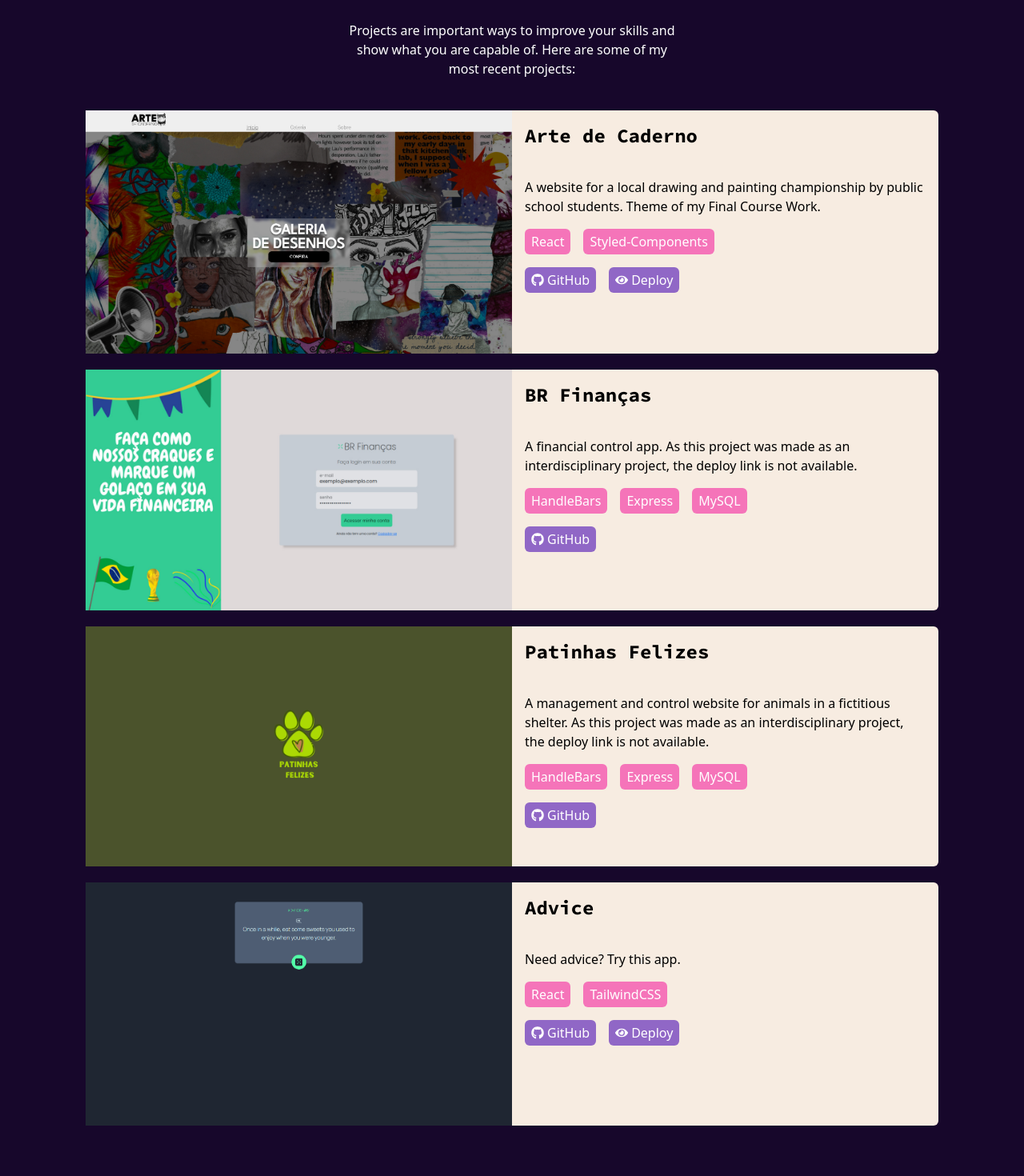
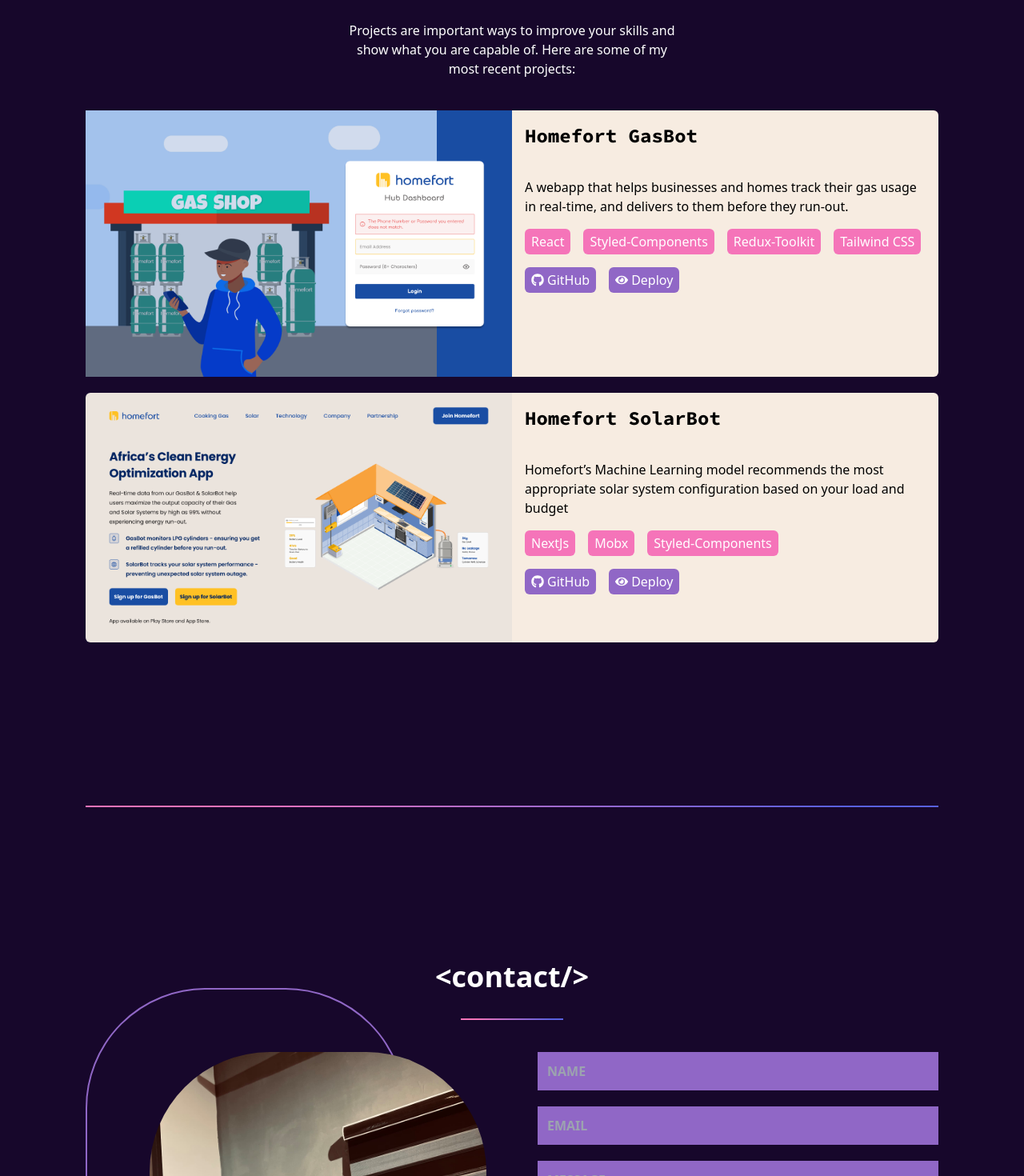
Before and after one commit to samuel-adedigba/personal-portfolio, a React (Create React App) app: page / in a window 1280 px wide. Shown: the part 2760-4230 px from the top of the page at 80% size. Built offline with nearby package versions, Linux system fonts and the light colour scheme.

Commit message:
made some changes

```diff
--- a/src/components/Project.jsx
+++ b/src/components/Project.jsx
@@ -6,6 +6,8 @@ import brF from '../assets/projects/br-finanças.png'
 import advice from '../assets/projects/advice.png'
 import splitter from '../assets/projects/splitter.png'
 import patinhas from '../assets/projects/patinhas-felizes.png'
+import HubDashboard from '../assets/projects/hub-dashboard.png'
+import Landing from '../assets/projects/Landing_page.png'
 
 const projectV = {
   hidden: { opacity: 0, scale: 0.8 },
@@ -13,11 +15,13 @@ const projectV = {
 };
 
 const images = {
-  "arte": arte,
-  "br-finanças": brF,
-  "advice": advice,
-  "splitter": splitter,
-  "patinhas-felizes": patinhas
+  // "arte": arte,
+  // "br-finanças": brF,
+  // "advice": advice,
+  // "splitter": splitter,
+  // "patinhas-felizes": patinhas,
+  "Hub_Dashboard": HubDashboard,
+  "Landing_page": Landing,
 }
 
 const Project = ({ project, language }) => {
--- a/src/scenes/Projects.jsx
+++ b/src/scenes/Projects.jsx
@@ -48,8 +48,8 @@ const Projects = ({ language }) => {
           {/* idk why foreach/map is not working */}
           <Project project={projects[0]} language={language} />
           <Project project={projects[1]} language={language} />
-          <Project project={projects[2]} language={language} />
-          <Project project={projects[3]} language={language} />
+          {/* <Project project={projects[2]} language={language} />
+          <Project project={projects[3]} language={language} /> */}
         </motion.div>
       </div>
     </section>
--- a/src/utils/projects.js
+++ b/src/utils/projects.js
@@ -2,58 +2,58 @@
 
 export const projects = [
     {
-        title: "Arte de Caderno",
+        title: "Homefort GasBot",
         subtitle: {
             pt: "Um site para um campeonato local de desenho e pintura por alunos de escolas públicas. Tema do meu Trabalho de Conclusão de Curso.",
-            en: "A website for a local drawing and painting championship by public school students. Theme of my Final Course Work."
+            en: "A webapp that helps businesses and homes track their gas usage in real-time, and delivers to them before they run-out."
         },
-        technologies: ["React", "Styled-Components"],
-        path: "https://artedecaderno.ifsuldeminas.edu.br",
-        git: "https://github.com/ArtedeCaderno-IFSULDEMINAS/Arte-de-Caderno",
-        img: "arte"
+        technologies: ["React", "Styled-Components", "Redux-Toolkit", "Tailwind CSS"],
+        path: "https://homefort.africa",
+        git: "https://homefort.africa",
+        img: "Hub_Dashboard"
     },
     {
-        title: "BR Finanças",
+        title: "Homefort SolarBot",
         subtitle: {
             pt: "Um aplicativo para controle financeiro. Como este projeto foi feito como projeto interdisciplinar, o link do deploy não está disponível.",
-            en: "A financial control app. As this project was made as an interdisciplinary project, the deploy link is not available."
+            en: "Homefort’s Machine Learning model recommends the most appropriate solar system configuration based on your load and budget "
         },
-        technologies: ["HandleBars", "Express", "MySQL"],
-        path: null,
-        git: "https://github.com/BeatrizNeaime/BR-financas",
-        img: "br-finanças"
+        technologies: ["NextJs", "Mobx", "Styled-Components"],
+        path: "https://homefort.africa",
+        git: "https://homefort.africa",
+        img: "Landing_page"
     },
-    {
-        title: "Patinhas Felizes",
-        subtitle: {
-            pt: "Um site de gerenciamento e controle de animais de um abrigo fictício. Como este projeto foi feito como projeto interdisciplinar, o link do deploy não está disponível.",
-            en: "A management and control website for animals in a fictitious shelter. As this project was made as an interdisciplinary project, the deploy link is not available."
-        },
-        technologies: ["HandleBars", "Express", "MySQL"],
-        path: null,
-        git: "https://github.com/BeatrizNeaime/PatinhasFelizes",
-        img: "patinhas-felizes"
-    },
-    {
-        title: "Advice",
-        subtitle: {
-            pt: "Precisa de um conselho? Experimente este aplicativo.",
-            en: "Need advice? Try this app."
-        },
-        technologies: ["React", "TailwindCSS"],
-        path: "https://imaginative-paletas-b1d609.netlify.app",
-        git: "https://github.com/BeatrizNeaime/advice.github.io",
-        img: "advice"
-    },
-    {
-        title: "Splitter",
-        subtitle: {
-            pt: "Já esteve em um bar com os amigos e não sabia como dividir a conta? Este aplicativo é para você. Simples e fácil de usar.",
-            en: "Have you ever been in a bar with friends and didn't know how to split the bill? This app is for you. Simple and easy to use."
-        },
-        technologies: ["React", "TailwindCSS"],
-        path: "https://fm-tip-calculator-pi.vercel.app",
-        git: "https://github.com/BeatrizNeaime/FM-tip-calculator",
-        img: "splitter"
-    }
+    // {
+    //     title: "Patinhas Felizes",
+    //     subtitle: {
+    //         pt: "Um site de gerenciamento e controle de animais de um abrigo fictício. Como este projeto foi feito como projeto interdisciplinar, o link do deploy não está disponível.",
+    //         en: "A management and control website for animals in a fictitious shelter. As this project was made as an interdisciplinary project, the deploy link is not available."
+    //     },
+    //     technologies: ["HandleBars", "Express", "MySQL"],
+    //     path: null,
+    //     git: "https://github.com/BeatrizNeaime/PatinhasFelizes",
+    //     img: "patinhas-felizes"
+    // },
+    // {
+    //     title: "Advice",
+    //     subtitle: {
+    //         pt: "Precisa de um conselho? Experimente este aplicativo.",
+    //         en: "Need advice? Try this app."
+    //     },
+    //     technologies: ["React", "TailwindCSS"],
+    //     path: "https://imaginative-paletas-b1d609.netlify.app",
+    //     git: "https://github.com/BeatrizNeaime/advice.github.io",
+    //     img: "advice"
+    // },
+    // {
+    //     title: "Splitter",
+    //     subtitle: {
+    //         pt: "Já esteve em um bar com os amigos e não sabia como dividir a conta? Este aplicativo é para você. Simples e fácil de usar.",
+    //         en: "Have you ever been in a bar with friends and didn't know how to split the bill? This app is for you. Simple and easy to use."
+    //     },
+    //     technologies: ["React", "TailwindCSS"],
+    //     path: "https://fm-tip-calculator-pi.vercel.app",
+    //     git: "https://github.com/BeatrizNeaime/FM-tip-calculator",
+    //     img: "splitter"
+    // }
 ]
--- a/src/utils/projectsImg.js
+++ b/src/utils/projectsImg.js
@@ -3,11 +3,15 @@ import brFinancas from '../assets/projects/br-finanças.png';
 import patinhasFelizes from '../assets/projects/patinhas-felizes.png';
 import advice from '../assets/projects/advice.png';
 import splitter from '../assets/projects/splitter.png';
+import HubDashboard from '../assets/projects/hub-dashboard.png'
+import Landing from '../assets/projects/Landing_page.png'
 
 export const projImg = {
-  arte: arteCaderno,
-  brFinancas: brFinancas,
-  patinhasFelizes: patinhasFelizes,
-  advice: advice,
-  splitter: splitter
+  // arte: arteCaderno,
+  // brFinancas: brFinancas,
+  // patinhasFelizes: patinhasFelizes,
+  // advice: advice,
+  // splitter: splitter,
+  Hub_Dashboard : HubDashboard,
+  Landing_page: Landing,
 }
```
Also changed, not shown: src/assets/projects/Landing_page.png (added), src/assets/projects/hub-dashboard.png (added).
